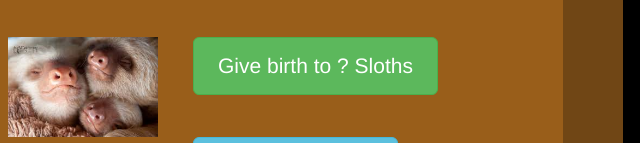
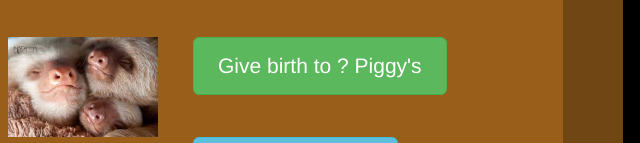
Before and after one commit to eddymathias4/PiggyFarm, a plain HTML site: page index.html in a window 1280 px wide. Shown: the part 657-800 px from the top of the page, 367-1007 px from the left. Drawn offline with Linux system fonts and the light colour scheme; a script that the page names is missing.

Commit message:
Update index.html

```diff
--- a/index.html
+++ b/index.html
@@ -89,7 +89,7 @@
                         <img src="unbornsloth.png" width="150" height="100" alt="unbornsloth">
                     </div>
 
-                    <div class="col-md-4"><p><a class="btn btn-lg btn-success" onclick="hatchEggs1(displayTransactionMessage)" role="button">Give birth to <span id="hatchcrocsquantity">?</span> Sloths</a></p></div>
+                    <div class="col-md-4"><p><a class="btn btn-lg btn-success" onclick="hatchEggs1(displayTransactionMessage)" role="button">Give birth to <span id="hatchcrocsquantity">?</span> Piggy's</a></p></div>
               </div>
               <div class="row">
                   <div class="col-md-4"></div>
```
